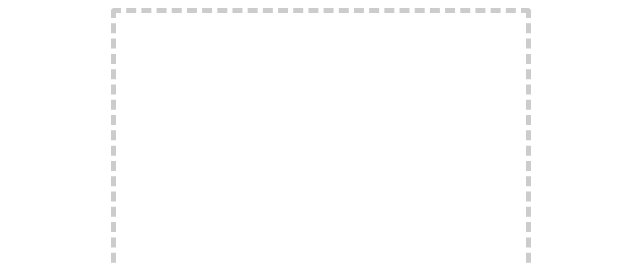
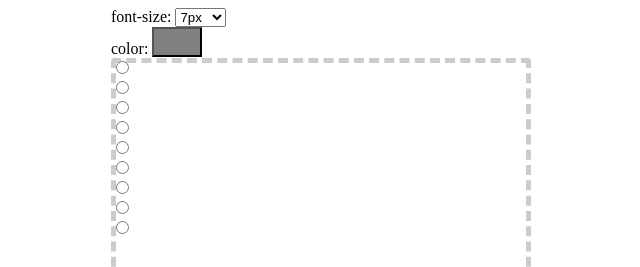
Before and after one commit to gustavoalvescc/badge-editor, a website: page index.html in a window 1280 px wide. Shown: the top 267 px of the page, without its empty margins (319-959 px from the left). Drawn offline with nearby package versions, Linux system fonts and the light colour scheme.

Commit message:
Öptions

```diff
--- a/index.html
+++ b/index.html
@@ -12,6 +12,53 @@
   </head>
   <body>
       <div class="container">
+            <div class="badge-element-options">
+                    <div class="badge-option">
+                      <label for="textTime">font-size:</label>
+                      <select id="textTime">
+                                <option>7px</option>
+                                <option> 8px</option>
+                                <option> 9px</option>
+                                <option>10px</option>
+                                <option>11px</option>
+                                <option>12px</option>
+                                <option>13px</option>
+                                <option>14px</option>
+                                <option>15px</option>
+                                <option>16px</option>
+                                <option>18px</option>
+                                <option>20px</option>
+                                <option>22px</option>
+                                <option>24px</option>
+                                <option>26px</option>
+                                <option>28px</option>
+                                <option>30px</option>
+                                <option>32px</option>
+                                <option>36px</option>
+                                <option>40px</option>
+                                <option>48px</option>
+                                <option>56px</option>
+                                <option>64px</option>
+                                <option>72px</option>
+                            </select>
+                    </div>
+                    <div class="badge-option">
+                        <label>color:</label>
+                        <button class="color-grid-preview" style="background:grey; width:50px; height:30px; cursor:pointer;"></button>
+                        <div class="color-grid" style="position:absolute; width:100px;">
+                          <label class="color-grid-color-container" contenteditable="false"><input type="radio" name="color-grid"><div class="color-grid-square" style="background:white"></div></label>
+                          <label class="color-grid-color-container" contenteditable="false"><input type="radio" name="color-grid"><div class="color-grid-square" style="background:grey"></div></label>
+                          <label class="color-grid-color-container" contenteditable="false"><input type="radio" name="color-grid"><div class="color-grid-square" style="background:black"></div></label>
+                          <label class="color-grid-color-container" contenteditable="false"><input type="radio" name="color-grid"><div class="color-grid-square" style="background:blue"></div></label>
+                          <label class="color-grid-color-container" contenteditable="false"><input type="radio" name="color-grid"><div class="color-grid-square" style="background:green"></div></label>
+                          <label class="color-grid-color-container" contenteditable="false"><input type="radio" name="color-grid"><div class="color-grid-square" style="background:yellow"></div></label>
+                          <label class="color-grid-color-container" contenteditable="false"><input type="radio" name="color-grid"><div class="color-grid-square" style="background:orange"></div></label>
+                          <label class="color-grid-color-container" contenteditable="false"><input type="radio" name="color-grid"><div class="color-grid-square" style="background:red"></div></label>
+                          <label class="color-grid-color-container" contenteditable="false"><input type="radio" name="color-grid"><div class="color-grid-square" style="background:purple"></div></label>
+                          </div>
+                      </div>
+                  </div>
+
           <div class="container-drop">
                 <div class="dropzone" id="dropzone">
                     </div>
```
